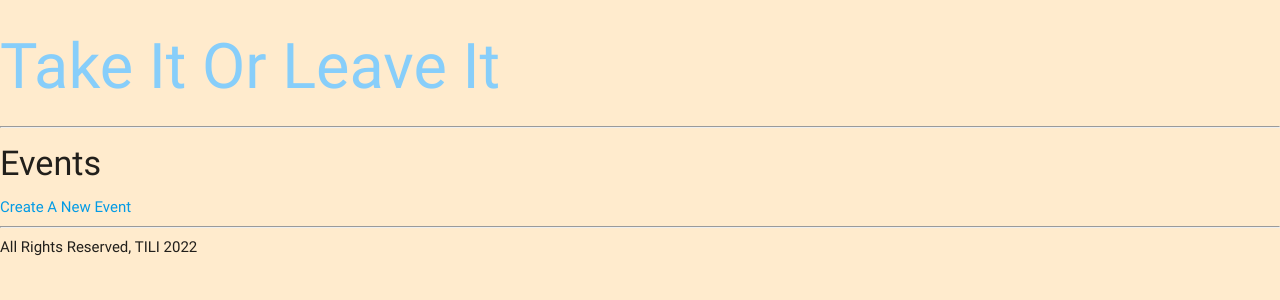
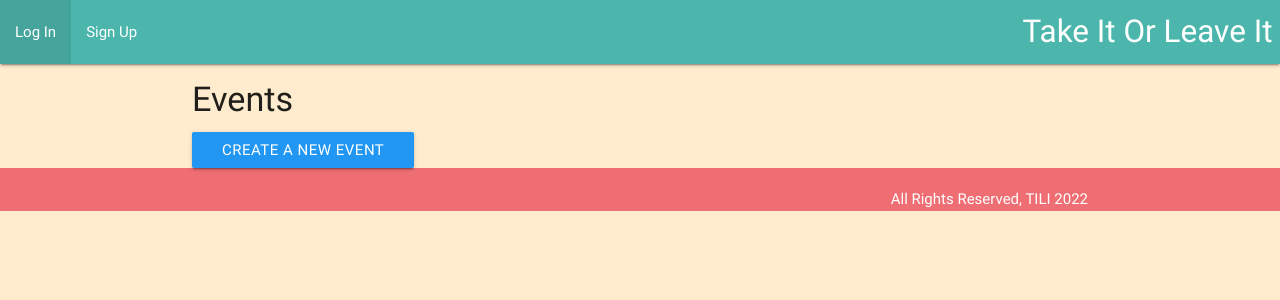
Before and after one commit to thefrostyausty/CP-TakeItOrLeaveIt, a Django app: template TakeItOrLeaveIt/main_app/templates/events/index.html in a window 1280 px wide. Shown: the top 300 px of the page. Run offline with Django 3.2, Linux system fonts and the light colour scheme; the template is opened without the code that fills it, so the values that code supplies are empty.

Commit message:
Nav bar created and minor styling edits

```diff
--- a/TakeItOrLeaveIt/main_app/models.py
+++ b/TakeItOrLeaveIt/main_app/models.py
@@ -1,4 +1,5 @@
 from django.db import models
+from
 
 # Create your models here.
 
--- a/TakeItOrLeaveIt/main_app/templates/base.html
+++ b/TakeItOrLeaveIt/main_app/templates/base.html
@@ -7,14 +7,32 @@
     <link rel="stylesheet" href="https://cdnjs.cloudflare.com/ajax/libs/materialize/0.100.2/css/materialize.css">
   </head>
   <body>
-        <h1>Take It Or Leave It</h1>
-    <hr />
-
+    <nav>
+        <div class="nav-wrapper teal lighten-2">
+            <a href="/events/" class="brand-logo right">Take It Or Leave It</a>
+            <ul id="nav-mobile"class="left hide-on-med-and-down">
+                {% if user.is_authenticated%}
+                <li><a href="/events/create">Add A New Event</a></li>
+                <!-- <li><a href="/cattoys/create">Add A Cat Toy!</a></li> -->
+                <li><a href="/takes">View All Takes!</a></li>
+                <li><a href="/user/{{ user.username }}">Profile</a></li>
+                <li><a href="/logout">Log Out</a></li>
+                {% else %}
+                <li><a href="/login">Log In</a></li>
+                <li><a href="/signup">Sign Up</a></li>
+                {% endif %}
+            </ul>
+        </div>
+    </nav>
+    <main class="container">
         {% block content %}
         {% endblock %}
+    </main>
 
-      <footer>
-        All Rights Reserved, TILI 2022
-      </footer>
-  </body>
+    <footer class="page-footer">
+        <div class="container col s6 right-align">
+            All Rights Reserved, TILI 2022
+        </div>
+    </footer>
+</body>
 </html>
--- a/TakeItOrLeaveIt/main_app/templates/events/index.html
+++ b/TakeItOrLeaveIt/main_app/templates/events/index.html
@@ -11,16 +11,26 @@
     <link rel="stylesheet" href="https://cdnjs.cloudflare.com/ajax/libs/materialize/0.100.2/css/materialize.css">
   </head>
   <body>
-      <h4>Events</h4>
-      <a href="/events/create">Create A New Event</a>
-      <hr/>
+    <h4>Events</h4>
+    <a class="waves-effect waves-light btn blue" href="/events/create">Create a New Event</a>
     {% for event in events %}
-    <a href="/events/{{ event.id }}">
-        <p> {{ event.image }}</p>
-        <p>{{ event.title }}</p>
-        <p>{{ event.description }}</p>
-    </a>
-    <hr />
+    <div class="container">
+        <div class="row">
+            <div class="card white lighten col s8">
+                <div class="card-image waves-effect waves-block waves-light">
+                  <img class="activator" src="{{ event.image }}">
+                </div>
+                <div class="card-content">
+                  <span class="card-title activator grey-text text-darken-4">{{ event.title }}<i class="material-icons right"></i></span>
+                  <p><a href="/events/{{ event.id }}">Take Me To This Event</a></p>
+                </div>
+                <div class="card-reveal">
+                  <span class="card-title grey-text text-darken-4">Event Description<i class="material-icons right">close</i></span>
+                  <p>{{ event.description }}</p>
+                </div>
+              </div>
+        </div>
+    </div>
     {% endfor %}
   </body>
 </html>
```
